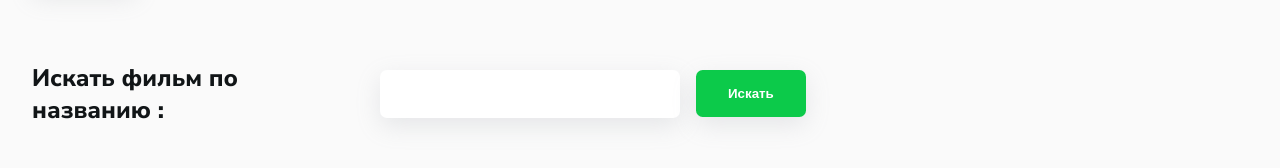
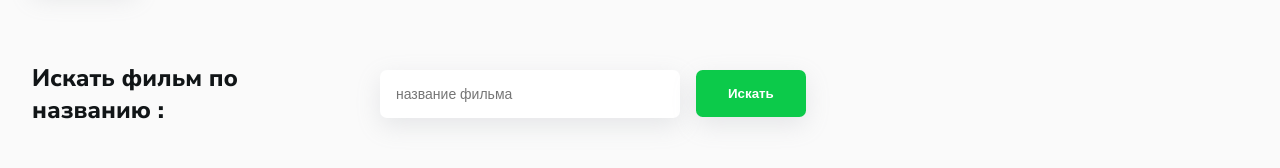
Before and after one commit to Koralldv/kinopoisk, a React (Create React App) app: page /search in a window 1280 px wide. Shown: the part 153-321 px from the top of the page. Built offline with nearby package versions, Linux system fonts and the light colour scheme; no server answers.

Commit message:
добавил placeholder

```diff
--- a/src/Pages/Search.jsx
+++ b/src/Pages/Search.jsx
@@ -95,6 +95,7 @@ export const Search = () => {
                     onChange={(event) => setWord(event.target.value)}
                     name="searchInp"
                     value={word}
+                    placeholder="название фильма"
                 />
                 <Button type="submit" isSucces disabled={isLoading}>
                     Искать
```
